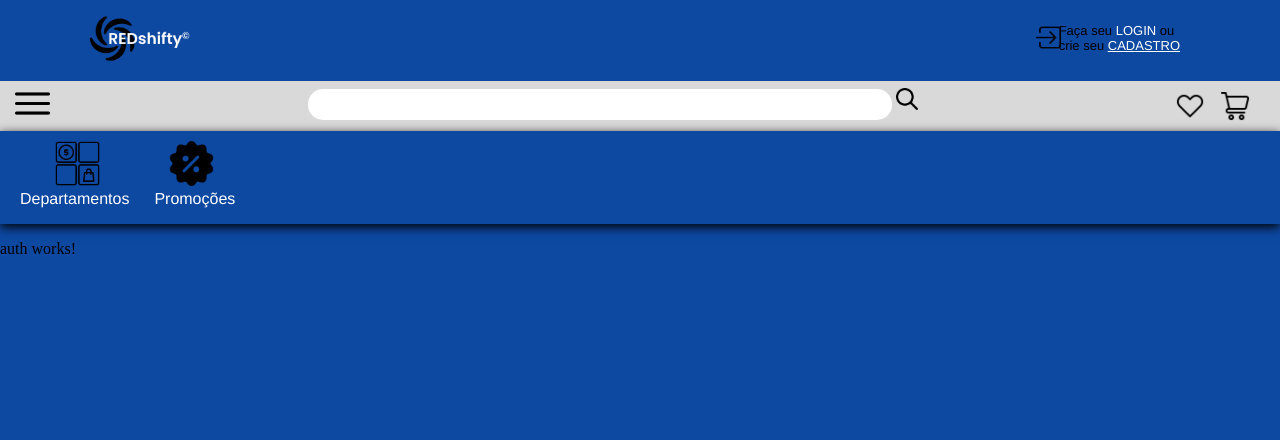
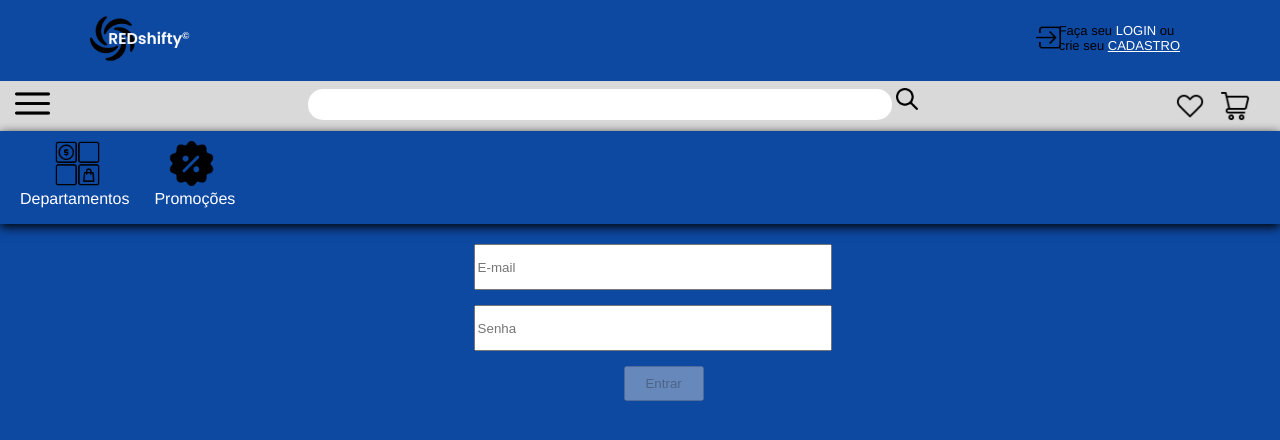
Before and after one commit to Bianca0909/projeto_ecommerce_frontend, an Angular app: page /login in a window 1280 px wide. Shown: the top 440 px of the page. Built offline with nearby package versions, Linux system fonts and the light colour scheme.

Commit message:
Adicionada função de login e geração de token

```diff
--- a/src/app/app.module.ts
+++ b/src/app/app.module.ts
@@ -13,10 +13,11 @@ import ptBr from '@angular/common/locales/pt';
 import { UserComponent } from './user/user.component';
 import { UserModule } from './user/user.module';
 import { AuthComponent } from './auth/auth.component';
+import { AuthModule } from './auth/auth.module';
 
 registerLocaleData(ptBr);
 @NgModule({
-  declarations: [AppComponent, AuthComponent],
+  declarations: [AppComponent],
   imports: [
     BrowserModule,
     AppRoutingModule,
@@ -26,7 +27,8 @@ registerLocaleData(ptBr);
     MarcaModule,
     HomeModule,
     MenuModule,
-    UserModule
+    UserModule,
+    AuthModule
   ],
   providers: [
     {provide: LOCALE_ID, useValue: 'pt'}
--- a/src/app/auth/auth.component.html
+++ b/src/app/auth/auth.component.html
@@ -1 +1,19 @@
-<p>auth works!</p>
+<div class="login-box">
+  <form class="form-box" [formGroup]="form" (ngSubmit)="signIn()">
+    <div>
+      <input
+      class="email"
+      type="email"
+      formControlName="email"
+      placeholder="E-mail"
+      />
+      <input
+      class="password"
+      type="password"
+      formControlName="password"
+      placeholder="Senha"
+      />
+      <button type="submit" [disabled]="!form.valid" class="entrar">Entrar</button>
+    </div>
+  </form>
+</div>
--- a/src/app/auth/auth.component.scss
+++ b/src/app/auth/auth.component.scss
@@ -0,0 +1,17 @@
+.login-box {
+  margin-left: 37%;
+  margin-right: 70%;
+  margin-top: 20px;
+}
+
+.email, .password {
+  margin-bottom: 15px;
+  width: 350px;
+  height: 40px;
+}
+
+.entrar {
+  width: 80px;
+  height: 35px;
+  margin-left: 150px;
+}
--- a/src/app/auth/auth.component.ts
+++ b/src/app/auth/auth.component.ts
@@ -1,10 +1,34 @@
+import { AuthService } from './../service/auth.service';
 import { Component } from '@angular/core';
+import {
+  FormControl,
+  FormGroup,
+  Validators,
+  FormBuilder,
+} from '@angular/forms';
+import { AuthModel } from '../model/auth-model';
 
 @Component({
   selector: 'app-auth',
   templateUrl: './auth.component.html',
-  styleUrls: ['./auth.component.scss']
+  styleUrls: ['./auth.component.scss'],
 })
 export class AuthComponent {
+  form: FormGroup = this.formBuilder.group({
+    email: new FormControl(null, [Validators.required, Validators.email]),
+    password: new FormControl(null),
+  });
 
+  constructor(
+    private formBuilder: FormBuilder,
+    private authService: AuthService
+  ) {}
+
+  signIn(): void {
+    const authModel: AuthModel = this.form.getRawValue();
+
+    this.authService.signIn(authModel).subscribe(() => {
+      this.form.reset();
+    });
+  }
 }
--- a/src/app/menu/menu.component.html
+++ b/src/app/menu/menu.component.html
@@ -15,7 +15,7 @@
           <img class="sair" src="../assets/img/sairIcon.png" />
           <p class="link">
             Faça seu <a class="login">LOGIN</a> ou <br />crie seu
-            <a class="cadastro" href="/src/app/user/user.component.html">CADASTRO</a>
+            <a class="cadastro" href="">CADASTRO</a>
           </p>
         </div>
 
--- a/src/app/model/auth-model.ts
+++ b/src/app/model/auth-model.ts
@@ -1,4 +1,4 @@
-export interface authModel {
-  login: string;
+export interface AuthModel {
+  email: string;
   password: string;
 }
--- a/src/app/service/auth.service.ts
+++ b/src/app/service/auth.service.ts
@@ -1,9 +1,17 @@
+import { AuthModel } from './../model/auth-model';
+import { HttpClient } from '@angular/common/http';
 import { Injectable } from '@angular/core';
+import { Observable } from 'rxjs';
 
 @Injectable({
   providedIn: 'root'
 })
 export class AuthService {
+  url = 'http://localhost:8080/auth'
 
-  constructor() { }
+  constructor(private http: HttpClient) {}
+
+  signIn(model: AuthModel): Observable<AuthModel> {
+    return this.http.post<AuthModel>(this.url + '/login', model);
+  }
 }
--- a/src/app/user/user.component.html
+++ b/src/app/user/user.component.html
@@ -30,6 +30,12 @@
     type="text"
     />
     <input
+    class="email"
+    formControlName="email"
+    placeholder="E-mail"
+    type="email"
+    />
+    <input
     class="telefone"
     formControlName="telefone"
     placeholder="Telefone"
--- a/src/app/user/user.component.ts
+++ b/src/app/user/user.component.ts
@@ -1,37 +1,42 @@
 import { UserService } from './../service/user.service';
 import { Component, OnInit } from '@angular/core';
-import { FormBuilder, FormControl, FormGroup, Validators } from '@angular/forms';
+import {
+  FormBuilder,
+  FormControl,
+  FormGroup,
+  Validators,
+} from '@angular/forms';
 import { UserModel } from '../model/user-model';
 
 @Component({
   selector: 'app-user',
   templateUrl: './user.component.html',
-  styleUrls: ['./user.component.scss']
+  styleUrls: ['./user.component.scss'],
 })
 export class UserComponent {
-
   form: FormGroup = this.formBuilder.group({
     id: new FormControl(null),
     login: new FormControl(null),
     cpfCnpj: new FormControl(null),
     email: new FormControl(null, [Validators.required, Validators.email]),
     telefone: new FormControl(null),
-    password: new FormControl(null, [Validators.required, Validators.minLength(8)]),
-    role: new FormControl(null)
-  })
+    password: new FormControl(null, [
+      Validators.required,
+      Validators.minLength(8),
+    ]),
+    role: new FormControl(null),
+  });
 
   constructor(
     private formBuilder: FormBuilder,
     private UserService: UserService
   ) {}
 
-    register(): void {
-      const userModel: UserModel = this.form.getRawValue();
+  register(): void {
+    const userModel: UserModel = this.form.getRawValue();
 
-      this.UserService
-        .register(userModel)
-        .subscribe(() => {
-            this.form.reset();
-        });
-    }
+    this.UserService.register(userModel).subscribe(() => {
+      this.form.reset();
+    });
+  }
 }
```
Also changed, not shown: src/app/auth/auth.module.ts (+10 -4 lines).
